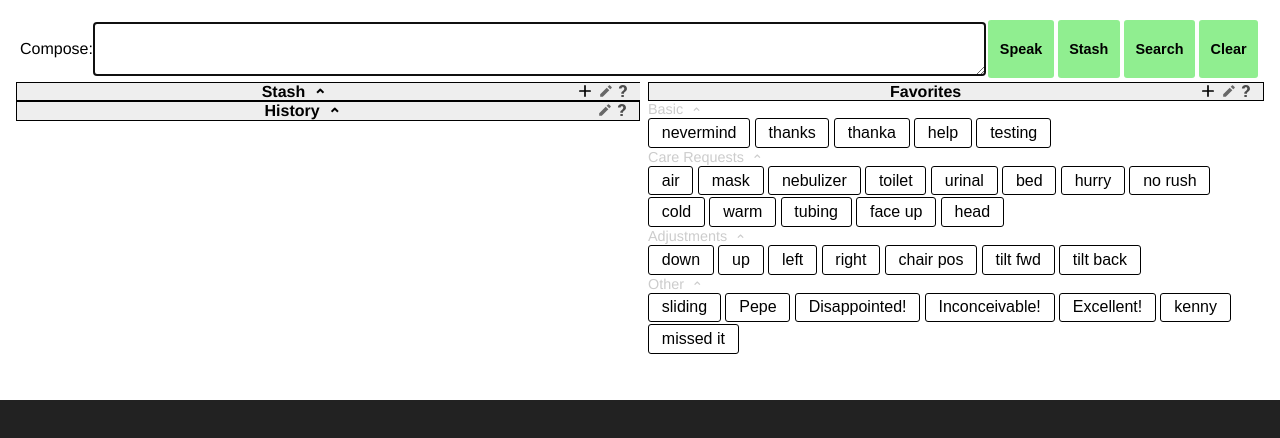
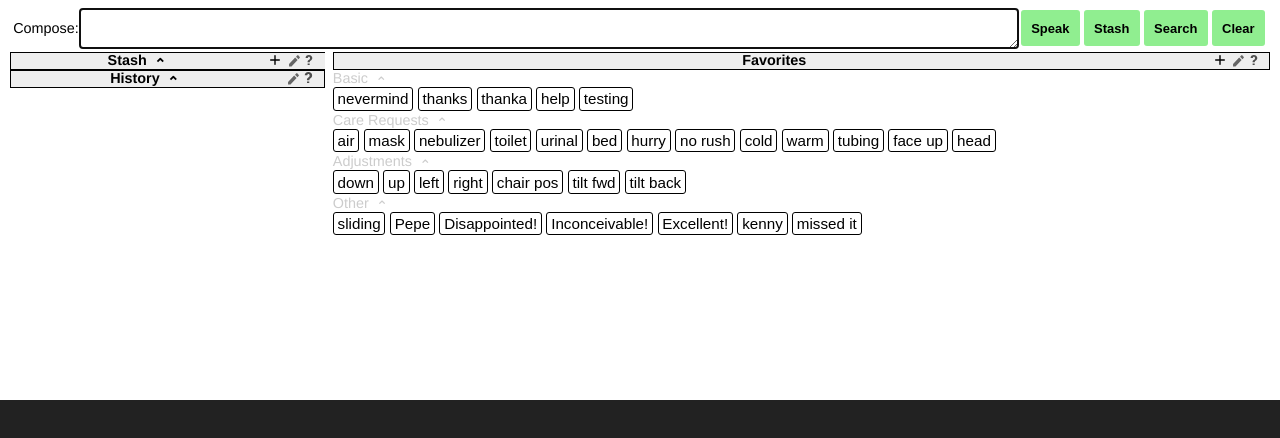
Before and after one commit to JonFerraiolo/eyevocalize, a website with bundled scripts: page client/app.html in a window 1280 px wide. Built offline with nearby package versions, Linux system fonts and the light colour scheme.

Commit message:
adjust styling to make things more compact to allow room for more favorites

```diff
--- a/client/Favorites.js
+++ b/client/Favorites.js
@@ -28,8 +28,8 @@ let css = `
   border-radius: 3px;
   border: 1px solid black;
   background: none;
-  font-size: 1rem;
-  padding: 0.3rem 0.8em;
+  font-size: 0.95rem;
+  padding: 0.15em 0.25em;
   color: black;
   text-align: left;
 }
--- a/client/Phrases.js
+++ b/client/Phrases.js
@@ -14,11 +14,16 @@ let css = `
   flex-direction: row;
 }
 .StashAndHistory, #FavoritesContainer {
-  flex: 1;
   overflow: auto;
   min-height: 0px;
   height: 100%;
   display: inline-block;
+}
+.StashAndHistory {
+  flex: 1;
+}
+#FavoritesContainer {
+  flex: 3;
 }
 .PhrasesSectionLabel {
   background: #eee;
@@ -26,6 +31,7 @@ let css = `
   line-height: 1.1;
   text-align: center;
   border: 1px solid black;
+  font-size: 0.9em;
 }
 .PhrasesSectionLabel .collapsearrow, .PhrasesSectionLabel .expandarrow,
     .FavoritesCategoryLabel .collapsearrow, .FavoritesCategoryLabel .expandarrow {
@@ -43,7 +49,7 @@ let css = `
 }
 .PhraseRow {
   display: flex;
-  padding: 0 5em;
+  padding: 0 6.5%;
 }
 .skinnyScreenChild .PhraseRow {
   padding: 0 1.5em;
@@ -53,6 +59,9 @@ let css = `
 }
 .History button, .Stash button {
   text-align: left;
+  white-space: nowrap;
+  overflow: hidden;
+  text-overflow: ellipsis;
 }
 .rightsideicons {
   float: right;
--- a/client/TextEntryRow.js
+++ b/client/TextEntryRow.js
@@ -10,26 +10,26 @@ let css = `
   display: flex;
   align-items: center;
   flex: 0;
-}
-.TextEntryRow > * {
+  font-size: 0.9rem;
 }
 .TextEntryRow textarea {
+  height: 2.75emem;
   font-family: Arial, sans-serif;
   flex: 1;
-  padding: 0.5em;
+  padding: 0.25em;
   font-size: 1em;
   border-radius: 3px;
   border: 1px solid #D9D9D9;
 }
 .TextEntryRow button {
-  height: 4em;
+  height: 2.75emem;
   display: inline-flex;
   align-items: center;
   border-radius: 3px;
   border: black;
-  font-size: 0.9rem;
+  font-size: 0.9em;
   margin: 0 2px;
-  padding: 0.5rem 0.8em;
+  padding: 0.8em 0.8em;
   background: lightgreen;
   color: black;
   font-weight: bold;
--- a/client/app.css
+++ b/client/app.css
@@ -49,7 +49,7 @@ body {
   height: 100%;
 	display: flex;
 	flex-direction: column;
-  padding: 1em;
+  padding: 0.25em 0.6em;
 }
 #PhrasesContainer {
   flex: 1;
```
